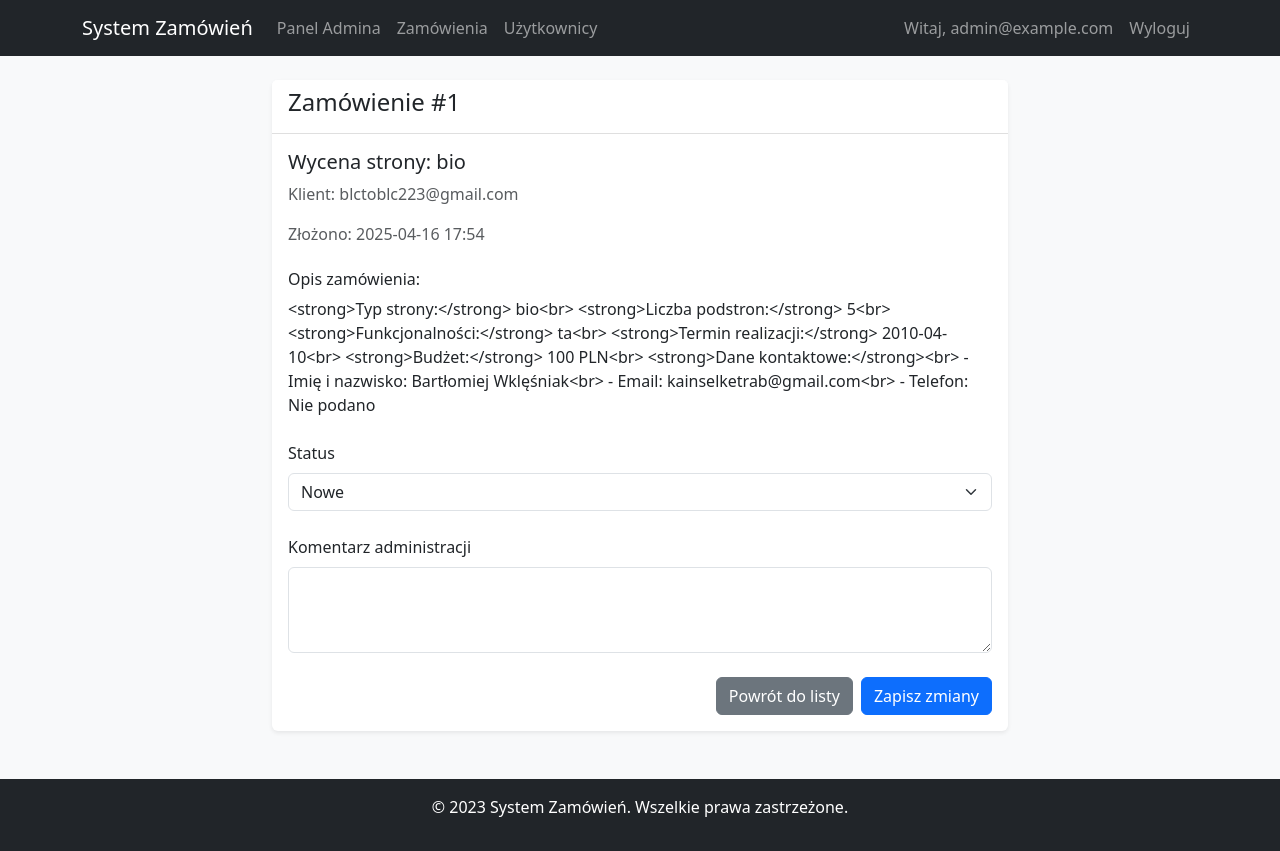
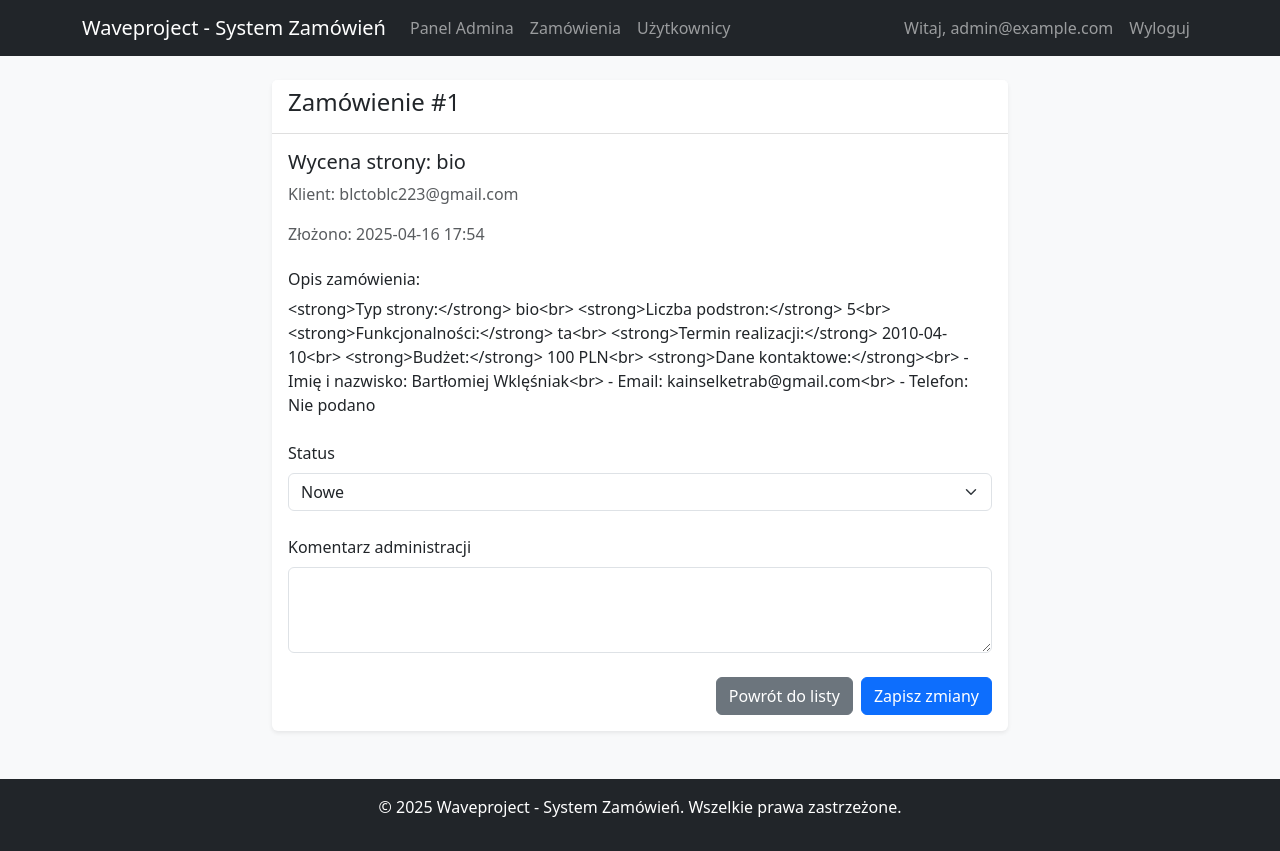
Before and after one commit to waveproject1/dashboard_public_v2, a Flask app: page /admin/order/1 in a window 1280 px wide. Run offline with Flask 3, Linux system fonts and the light colour scheme; a user stored in the database is signed in.

Commit message:
dodanie waveproject przed Systememm  Your branch is up to date with 'origin/main'.  Changes to be committed: 	modified:   templates/base.html

```diff
--- a/templates/base.html
+++ b/templates/base.html
@@ -3,14 +3,14 @@
 <head>
     <meta charset="UTF-8">
     <meta name="viewport" content="width=device-width, initial-scale=1.0">
-    <title>System Zamówień - {% block title %}{% endblock %}</title>
+    <title>Waveproject - System Zamówień - {% block title %}{% endblock %}</title>
     <link href="https://cdn.jsdelivr.net/npm/bootstrap@5.3.0/dist/css/bootstrap.min.css" rel="stylesheet">
     <link rel="stylesheet" href="{{ url_for('static', filename='css/style.css') }}">
 </head>
 <body>
     <nav class="navbar navbar-expand-lg navbar-dark bg-dark">
         <div class="container">
-            <a class="navbar-brand" href="{{ url_for('home') }}">System Zamówień</a>
+            <a class="navbar-brand" href="{{ url_for('home') }}">Waveproject - System Zamówień</a>
             <button class="navbar-toggler" type="button" data-bs-toggle="collapse" data-bs-target="#navbarNav">
                 <span class="navbar-toggler-icon"></span>
             </button>
@@ -80,7 +80,7 @@
 
     <footer class="bg-dark text-white mt-5 py-3">
         <div class="container text-center">
-            <p>&copy; 2023 System Zamówień. Wszelkie prawa zastrzeżone.</p>
+            <p>&copy; 2025  Waveproject - System Zamówień. Wszelkie prawa zastrzeżone.</p>
         </div>
     </footer>
 
```
